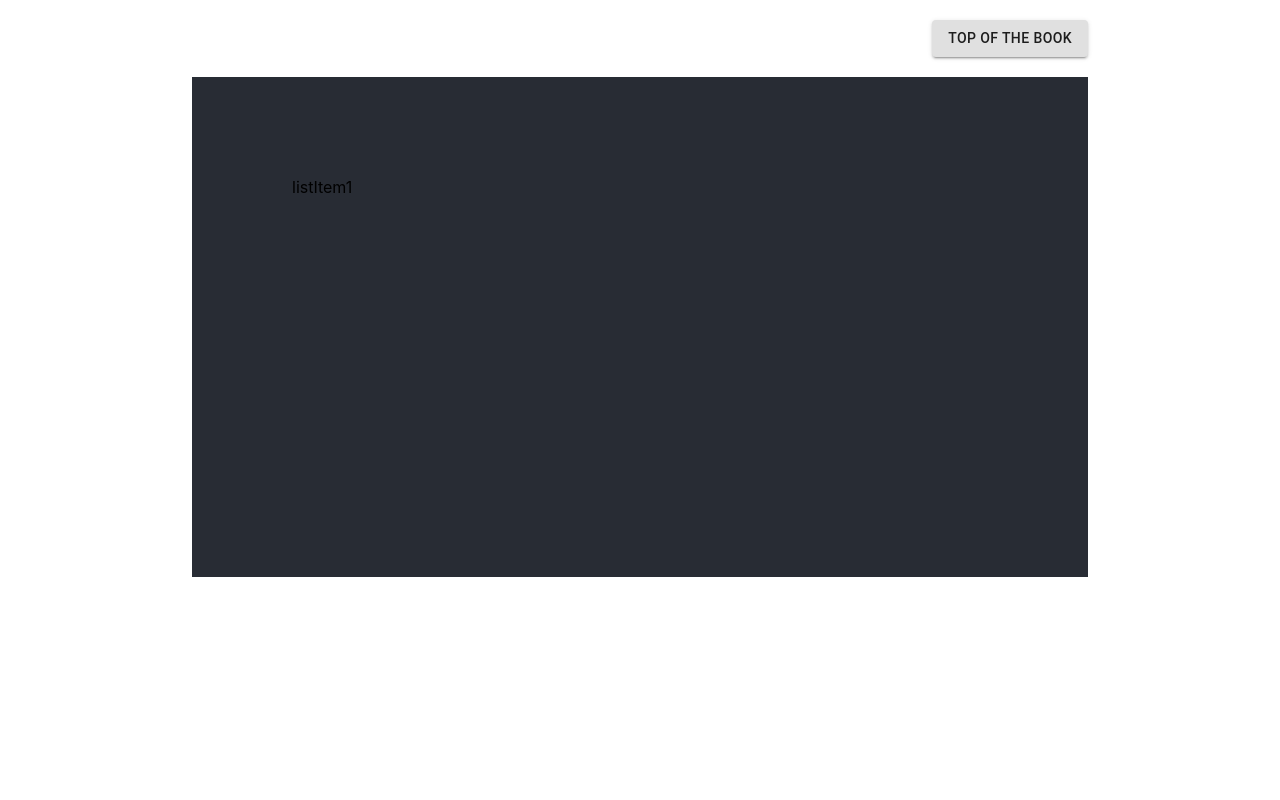
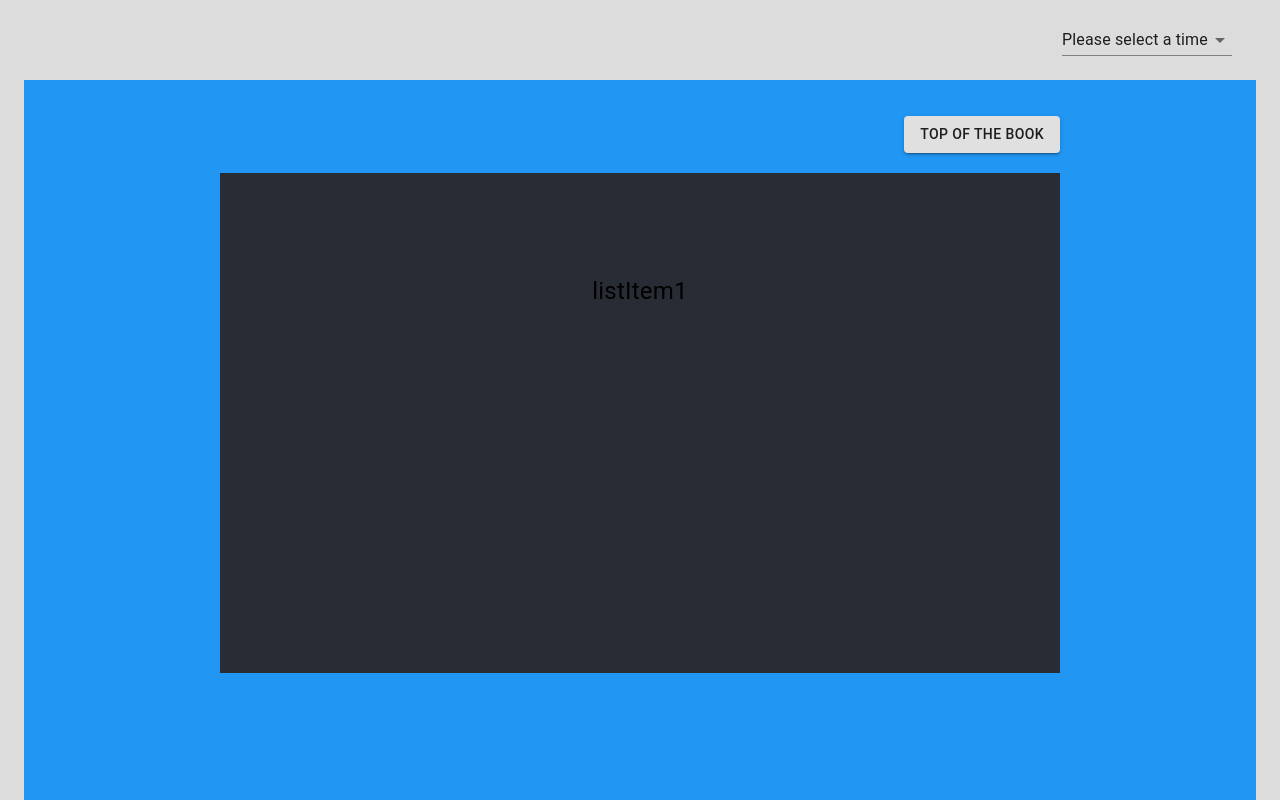
Before and after one commit to Lercerss/graphelier, a React (Create React App) app in the folder app/: page / in a window 1280 px wide. Built offline with nearby package versions, Linux system fonts and the light colour scheme.

Commit message:
Issues/012 (#21) [#12] Parent component for OrderBook at a specific time.
* added main component and its styling #12

* minor changes to app style, commented out some code in app #12

* added start div and styling for child component #12

* removed unused and commented code #12

```diff
--- a/app/src/App.js
+++ b/app/src/App.js
@@ -5,8 +5,8 @@ import {withStyles} from '@material-ui/core/styles';
 import {Styles} from './styles/App';
 
 import {saveReactAppName} from './actions/actions';
+import OrderBookSnapshot from './components/OrderBookSnapshot';
 import {Container} from '@material-ui/core';
-import TimestampOrderBookScroller from './components/TimestampOrderBookScroller';
 
 class App extends Component {
 
@@ -27,7 +27,7 @@ class App extends Component {
 
         return (
             <Container className={classes.app}>
-                <TimestampOrderBookScroller/>
+                <OrderBookSnapshot/>
             </Container>
         );
     }
--- /dev/null
+++ b/app/src/components/OrderBookSnapshot.js
@@ -0,0 +1,68 @@
+import React, {Component} from 'react';
+import {withStyles, Container, Typography, Button, NativeSelect} from '@material-ui/core';
+import {Styles} from '../styles/OrderBookSnapshot';
+import {getFormattedDate} from '../utils/helpers';
+import TimestampOrderBookScroller from './TimestampOrderBookScroller';
+
+
+class OrderBookSnapshot extends Component {
+
+    constructor(props) {
+        super(props);
+
+        this.state = {
+            defaultTimestamp: getFormattedDate(new Date()),
+            selectedTimestamp: null,
+        };
+    }
+
+    componentDidUpdate(prevProps, prevState, snapshot) {
+        const {selectedTimestamp} = this.state;
+
+        if(prevState.selectedTimestamp != selectedTimestamp){
+            //TODO call backend service to set orderbook object
+        }
+    }
+
+    /**
+     * Handles the change for the timestamp select
+     *
+     * @param event The event object that caused the call
+     */
+    handleChange = (event) => {
+        const {selectedTimestamp} = this.state;
+        const value = event.target.value;
+        if(value != selectedTimestamp) {
+            this.setState({selectedTimestamp: value});
+        }
+    }
+
+    render() {
+        const {classes} = this.props;
+        const {defaultTimestamp, selectedTimestamp} = this.state;
+        let time = selectedTimestamp ? selectedTimestamp : 'Please select a time';
+        return (
+            <Container
+                maxWidth={'lg'}
+                component={'div'}
+                className={classes.root}>
+                <Typography component="div" className={classes.container}>
+                    <div id='ButtonHeader' className={classes.divTopBook}>
+                        <NativeSelect
+                            className={classes.NativeSelect}
+                            value={time}
+                            onChange={this.handleChange}>
+                            <option value={'placeholder'}>Please select a time</option>
+                            <option value={defaultTimestamp}>{defaultTimestamp}</option>
+                        </NativeSelect>
+                    </div>
+                    <div className={classes.divTopBookBody}>
+                        <TimestampOrderBookScroller/>
+                    </div>
+                </Typography>
+            </Container>
+        );
+    }
+}
+
+export default withStyles(Styles)(OrderBookSnapshot);
--- a/app/src/styles/App.js
+++ b/app/src/styles/App.js
@@ -5,6 +5,9 @@ export const Colors = {
 
 export const Styles = {
     app: {
+        textAlign: 'center',
+        minWidth: '100%',
+        backgroundColor: 'GainsBoro',
         display: 'flex',
         flexDirection: 'row',
         width: '100%',
--- /dev/null
+++ b/app/src/styles/OrderBookSnapshot.js
@@ -0,0 +1,34 @@
+
+export const Styles = {
+    container: {
+        backgroundColor: '#2196f3',
+        fontSize: '1.5rem',
+        height: '100vh'
+
+    },
+    root:{
+        backgroundColor: 'GainsBoro'
+    },
+    topOfBook: {
+        flex: 'right',
+        padding: '0.75rem',
+        margin: '1.5rem',
+        backgroundColor: '#ba68c8',
+        '&:hover': {
+            backgroundColor: '#ab47bc'
+        }
+    },
+    divTopBook: {
+        display: 'flex',
+        justifyContent: 'flex-end',
+        backgroundColor: 'GainsBoro'
+    },
+    NativeSelect: {
+        margin: '1.5rem'
+    },
+    divTopBookBody: {
+        display: 'flex',
+        justifyContent: 'center',
+        padding: '1rem'
+    }
+};
--- /dev/null
+++ b/app/src/utils/helpers.js
@@ -0,0 +1,17 @@
+export const getFormattedDate = (date) => {
+
+    let month = date.getMonth() + 1;
+    let day = date.getDate();
+    let hour = date.getHours();
+    let min = date.getMinutes();
+    let sec = date.getMilliseconds();
+
+    month = (month < 10 ? '0' : '') + month;
+    day = (day < 10 ? '0' : '') + day;
+    hour = (hour < 10 ? '0' : '') + hour;
+    min = (min < 10 ? '0' : '') + min;
+
+    let str = date.getFullYear() + '-' + month + '-' + day + ' ' +  hour + ':' + min + ':' + sec;
+
+    return str;
+}
```
